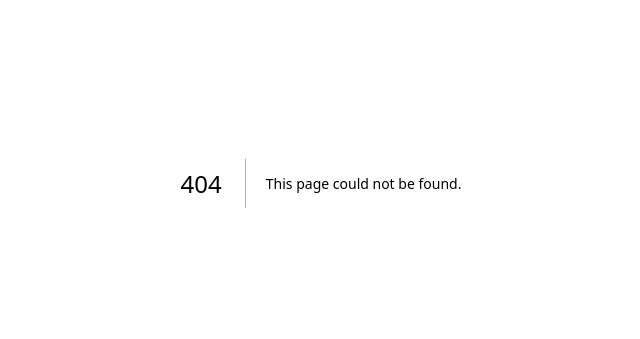
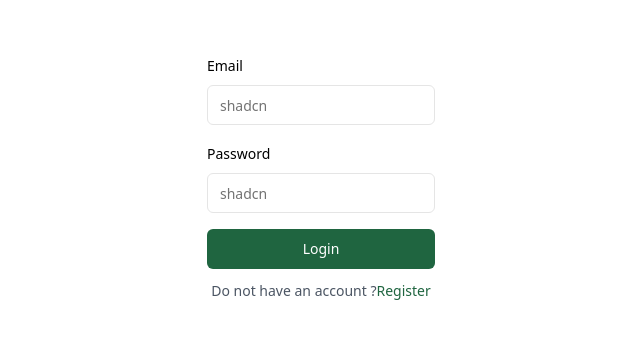
Before and after one commit to rifat-sarker/MediStore-Client, a Next.js app: page /login in a window 1280 px wide. Before the commit this address had no page. Shown: the part 217-556 px from the top of the page, without its empty margins (319-959 px from the left). Built offline with nearby package versions, Linux system fonts and the light colour scheme.

Commit message:
add login functionality; implement LoginForm, validation schema, and UI components

```diff
--- a/package.json
+++ b/package.json
@@ -6,8 +6,10 @@
     "lint": "next lint"
   },
   "dependencies": {
+    "@hookform/resolvers": "^4.1.3",
     "@radix-ui/react-avatar": "^1.1.3",
     "@radix-ui/react-checkbox": "^1.1.4",
+    "@radix-ui/react-label": "^2.1.2",
     "@radix-ui/react-navigation-menu": "^1.2.5",
     "@radix-ui/react-slider": "^1.2.3",
     "@radix-ui/react-slot": "^1.1.2",
@@ -28,6 +30,7 @@
     "postcss": "^8.5.3",
     "react": "^19.0.0",
     "react-dom": "^19.0.0",
+    "react-hook-form": "^7.54.2",
     "react-redux": "^9.2.0",
     "sonner": "^2.0.1",
     "tailwind-merge": "^3.0.2",
@@ -35,6 +38,7 @@
     "tailwindcss-animate": "1.0.7",
     "turbopack": "^0.0.1",
     "typescript": "^5.8.2",
-    "vaul": "^1.1.2"
+    "vaul": "^1.1.2",
+    "zod": "^3.24.2"
   }
 }
--- /dev/null
+++ b/src/app/login/page.tsx
@@ -0,0 +1,11 @@
+import LoginForm from "@/components/modules/auth/login/LoginForm";
+
+const LoginPage = () => {
+  return (
+    <div className="flex h-screen w-screen  items-center justify-center p-4">
+      <LoginForm />
+    </div>
+  );
+};
+
+export default LoginPage;
--- /dev/null
+++ b/src/components/modules/auth/login/LoginForm.tsx
@@ -0,0 +1,86 @@
+"use client";
+
+import { Button } from "@/components/ui/button";
+import { Input } from "@/components/ui/input";
+import { loginSchema } from "./LoginValidation";
+import { zodResolver } from "@hookform/resolvers/zod";
+import {
+  Form,
+  FormControl,
+  FormField,
+  FormItem,
+  FormLabel,
+  FormMessage,
+} from "@/components/ui/form";
+import { FieldValues, SubmitHandler, useForm } from "react-hook-form";
+import Link from "next/link";
+
+const LoginForm = () => {
+  const form = useForm({
+    resolver: zodResolver(loginSchema),
+  });
+
+  const {
+    formState: { isSubmitting },
+  } = form;
+
+  const onsubmit: SubmitHandler<FieldValues> = async (data) => {
+    console.log(data);
+  };
+
+  return (
+    <div className="">
+      <Form {...form}>
+        <form className="space-y-4" onSubmit={form.handleSubmit(onsubmit)}>
+          <FormField
+            control={form.control}
+            name="email"
+            render={({ field }) => (
+              <FormItem>
+                <FormLabel>Email</FormLabel>
+                <FormControl>
+                  <Input
+                    placeholder="shadcn"
+                    {...field}
+                    value={field.value || ""}
+                  />
+                </FormControl>
+
+                <FormMessage />
+              </FormItem>
+            )}
+          />
+          <FormField
+            control={form.control}
+            name="password"
+            render={({ field }) => (
+              <FormItem>
+                <FormLabel>Password</FormLabel>
+                <FormControl>
+                  <Input
+                    placeholder="shadcn"
+                    {...field}
+                    value={field.value || ""}
+                  />
+                </FormControl>
+
+                <FormMessage />
+              </FormItem>
+            )}
+          />
+          <Button className="w-full" type="submit">
+            {isSubmitting ? "Login..." : "Login"}
+          </Button>
+        </form>
+      </Form>
+      <p className="text-sm text-gray-600 text-center my-3">
+        Do not have an account ?
+        <Link href="/register" className="text-primary">
+          Register
+        </Link>
+      </p>
+    </div>
+  );
+};
+
+export default LoginForm;
--- /dev/null
+++ b/src/components/modules/auth/login/LoginValidation.tsx
@@ -0,0 +1,10 @@
+import { z } from "zod";
+
+export const loginSchema = z.object({
+  email: z
+    .string({ required_error: "Email is required" })
+    .email("Invalid email address"),
+  password: z
+    .string({ required_error: "Password is required" })
+    .min(8, "Password must be at least 8 characters"),
+});
--- /dev/null
+++ b/src/components/ui/form.tsx
@@ -0,0 +1,178 @@
+"use client"
+
+import * as React from "react"
+import * as LabelPrimitive from "@radix-ui/react-label"
+import { Slot } from "@radix-ui/react-slot"
+import {
+  Controller,
+  FormProvider,
+  useFormContext,
+  type ControllerProps,
+  type FieldPath,
+  type FieldValues,
+} from "react-hook-form"
+
+import { cn } from "@/lib/utils"
+import { Label } from "@/components/ui/label"
+
+const Form = FormProvider
+
+type FormFieldContextValue<
+  TFieldValues extends FieldValues = FieldValues,
+  TName extends FieldPath<TFieldValues> = FieldPath<TFieldValues>
+> = {
+  name: TName
+}
+
+const FormFieldContext = React.createContext<FormFieldContextValue>(
+  {} as FormFieldContextValue
+)
+
+const FormField = <
+  TFieldValues extends FieldValues = FieldValues,
+  TName extends FieldPath<TFieldValues> = FieldPath<TFieldValues>
+>({
+  ...props
+}: ControllerProps<TFieldValues, TName>) => {
+  return (
+    <FormFieldContext.Provider value={{ name: props.name }}>
+      <Controller {...props} />
+    </FormFieldContext.Provider>
+  )
+}
+
+const useFormField = () => {
+  const fieldContext = React.useContext(FormFieldContext)
+  const itemContext = React.useContext(FormItemContext)
+  const { getFieldState, formState } = useFormContext()
+
+  const fieldState = getFieldState(fieldContext.name, formState)
+
+  if (!fieldContext) {
+    throw new Error("useFormField should be used within <FormField>")
+  }
+
+  const { id } = itemContext
+
+  return {
+    id,
+    name: fieldContext.name,
+    formItemId: `${id}-form-item`,
+    formDescriptionId: `${id}-form-item-description`,
+    formMessageId: `${id}-form-item-message`,
+    ...fieldState,
+  }
+}
+
+type FormItemContextValue = {
+  id: string
+}
+
+const FormItemContext = React.createContext<FormItemContextValue>(
+  {} as FormItemContextValue
+)
+
+const FormItem = React.forwardRef<
+  HTMLDivElement,
+  React.HTMLAttributes<HTMLDivElement>
+>(({ className, ...props }, ref) => {
+  const id = React.useId()
+
+  return (
+    <FormItemContext.Provider value={{ id }}>
+      <div ref={ref} className={cn("space-y-2", className)} {...props} />
+    </FormItemContext.Provider>
+  )
+})
+FormItem.displayName = "FormItem"
+
+const FormLabel = React.forwardRef<
+  React.ElementRef<typeof LabelPrimitive.Root>,
+  React.ComponentPropsWithoutRef<typeof LabelPrimitive.Root>
+>(({ className, ...props }, ref) => {
+  const { error, formItemId } = useFormField()
+
+  return (
+    <Label
+      ref={ref}
+      className={cn(error && "text-destructive", className)}
+      htmlFor={formItemId}
+      {...props}
+    />
+  )
+})
+FormLabel.displayName = "FormLabel"
+
+const FormControl = React.forwardRef<
+  React.ElementRef<typeof Slot>,
+  React.ComponentPropsWithoutRef<typeof Slot>
+>(({ ...props }, ref) => {
+  const { error, formItemId, formDescriptionId, formMessageId } = useFormField()
+
+  return (
+    <Slot
+      ref={ref}
+      id={formItemId}
+      aria-describedby={
+        !error
+          ? `${formDescriptionId}`
+          : `${formDescriptionId} ${formMessageId}`
+      }
+      aria-invalid={!!error}
+      {...props}
+    />
+  )
+})
+FormControl.displayName = "FormControl"
+
+const FormDescription = React.forwardRef<
+  HTMLParagraphElement,
+  React.HTMLAttributes<HTMLParagraphElement>
+>(({ className, ...props }, ref) => {
+  const { formDescriptionId } = useFormField()
+
+  return (
+    <p
+      ref={ref}
+      id={formDescriptionId}
+      className={cn("text-sm text-muted-foreground", className)}
+      {...props}
+    />
+  )
+})
+FormDescription.displayName = "FormDescription"
+
+const FormMessage = React.forwardRef<
+  HTMLParagraphElement,
+  React.HTMLAttributes<HTMLParagraphElement>
+>(({ className, children, ...props }, ref) => {
+  const { error, formMessageId } = useFormField()
+  const body = error ? String(error?.message ?? "") : children
+
+  if (!body) {
+    return null
+  }
+
+  return (
+    <p
+      ref={ref}
+      id={formMessageId}
+      className={cn("text-sm font-medium text-destructive", className)}
+      {...props}
+    >
+      {body}
+    </p>
+  )
+})
+FormMessage.displayName = "FormMessage"
+
+export {
+  useFormField,
+  Form,
+  FormItem,
+  FormLabel,
+  FormControl,
+  FormDescription,
+  FormMessage,
+  FormField,
+}
--- /dev/null
+++ b/src/components/ui/input.tsx
@@ -0,0 +1,22 @@
+import * as React from "react"
+
+import { cn } from "@/lib/utils"
+
+const Input = React.forwardRef<HTMLInputElement, React.ComponentProps<"input">>(
+  ({ className, type, ...props }, ref) => {
+    return (
+      <input
+        type={type}
+        className={cn(
+          "flex h-10 w-full rounded-md border border-input bg-background px-3 py-2 text-base ring-offset-background file:border-0 file:bg-transparent file:text-sm file:font-medium file:text-foreground placeholder:text-muted-foreground focus-visible:outline-none focus-visible:ring-2 focus-visible:ring-ring focus-visible:ring-offset-2 disabled:cursor-not-allowed disabled:opacity-50 md:text-sm",
+          className
+        )}
+        ref={ref}
+        {...props}
+      />
+    )
+  }
+)
+Input.displayName = "Input"
+
+export { Input }
--- /dev/null
+++ b/src/components/ui/label.tsx
@@ -0,0 +1,26 @@
+"use client"
+
+import * as React from "react"
+import * as LabelPrimitive from "@radix-ui/react-label"
+import { cva, type VariantProps } from "class-variance-authority"
+
+import { cn } from "@/lib/utils"
+
+const labelVariants = cva(
+  "text-sm font-medium leading-none peer-disabled:cursor-not-allowed peer-disabled:opacity-70"
+)
+
+const Label = React.forwardRef<
+  React.ElementRef<typeof LabelPrimitive.Root>,
+  React.ComponentPropsWithoutRef<typeof LabelPrimitive.Root> &
+    VariantProps<typeof labelVariants>
+>(({ className, ...props }, ref) => (
+  <LabelPrimitive.Root
+    ref={ref}
+    className={cn(labelVariants(), className)}
+    {...props}
+  />
+))
+Label.displayName = LabelPrimitive.Root.displayName
+
+export { Label }
```
Also changed, not shown: 1 other file (tests, documents, lock files or other folders).
